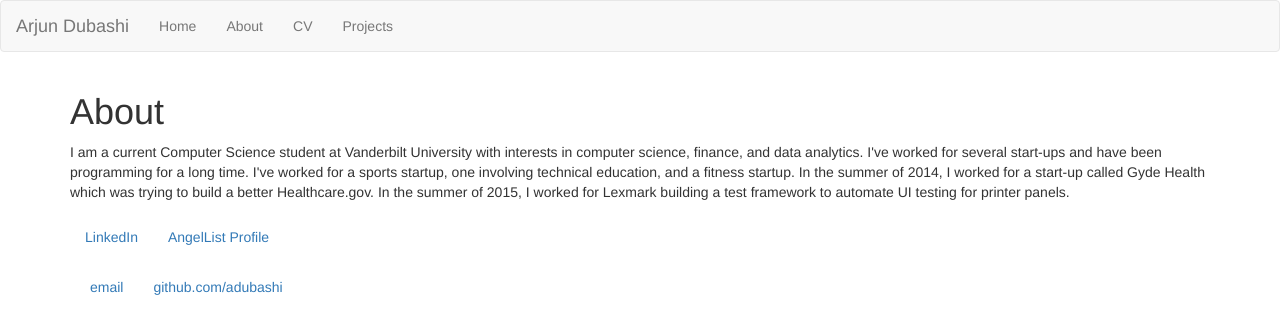
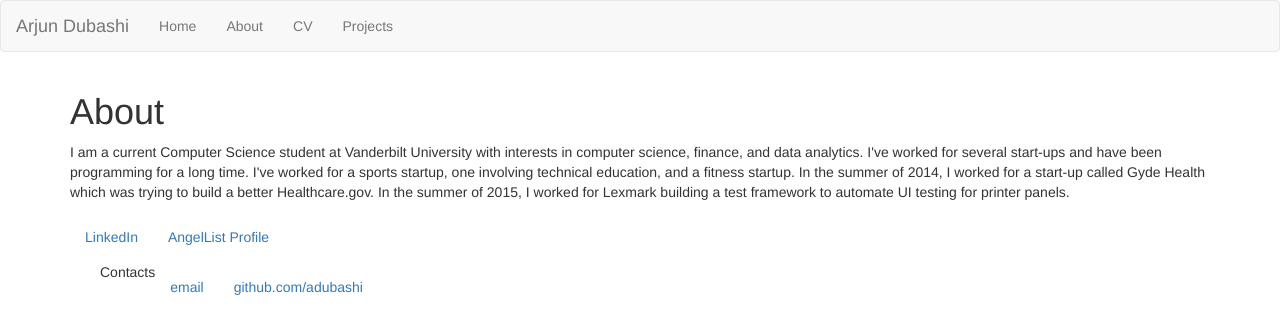
Before and after one commit to adubashi/adubashi.github.io, a Jekyll site: the page built from about/index.html, in a window 1280 px wide. Shown: the top 334 px of the page. Built offline with Jekyll 4.4.1, drawn with Linux system fonts in a browser that asks for light colours.

Commit message:
Update default.html

```diff
--- a/_layouts/default.html
+++ b/_layouts/default.html
@@ -21,7 +21,8 @@
 
 			</div><!-- /.container -->
 			<footer>
-	    		<ul class="nav navbar-nav" style="margin-left: 75px;">
+	    		<ul class="nav navbar-nav" style="margin-left: 100px;">
+	    			<li>Contacts</li>
 	        		<li><a href="mailto:arjun.dubashi@vanderbilt.edu">email</a></li>
 	        		<li><a href="https://github.com/adubashi">github.com/adubashi</a></li>
 			</ul>
```
